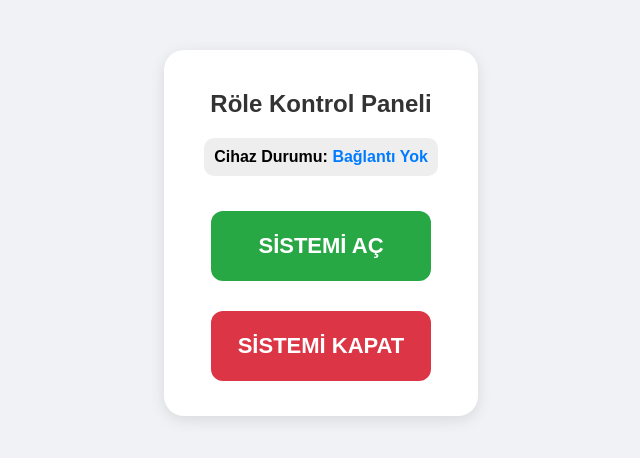
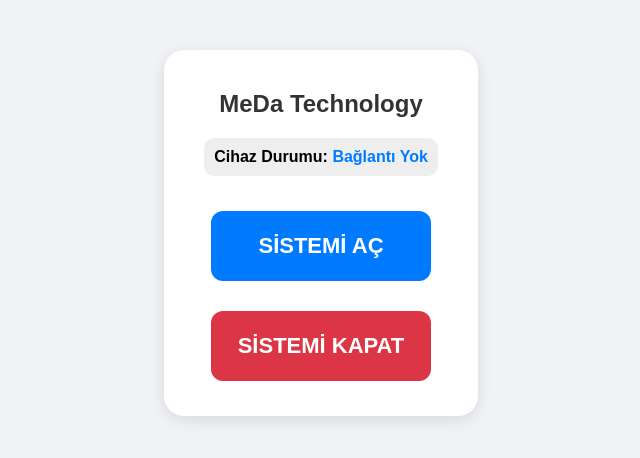
Before and after one commit to Aresthan/Nodemcu_server, a website: page www/index.html in a window 1280 px wide. Shown: the whole page, without its empty margins (319-959 px from the left). Drawn offline with Linux system fonts and the light colour scheme; no server answers.

Commit message:
Update index.html

```diff
--- a/www/index.html
+++ b/www/index.html
@@ -16,7 +16,7 @@
             margin: 15px; border: none; border-radius: 12px; color: white;
             cursor: pointer; transition: 0.3s;
         }
-        .on-btn { background: #28a745; }
+        .on-btn { background: #007bff; }
         .off-btn { background: #dc3545; }
         button:active { transform: scale(0.95); opacity: 0.8; }
         #status-text { color: #007bff; }
@@ -25,7 +25,7 @@
 <body>
 
 <div class="container">
-    <h2>Röle Kontrol Paneli</h2>
+    <h2>MeDa Technology</h2>
 
     <div class="status-box">
         Cihaz Durumu: <span id="status-text">Yükleniyor...</span>
```
